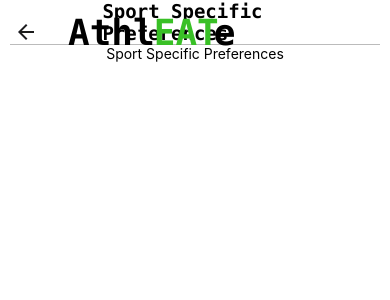
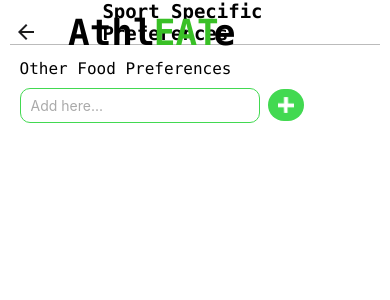
Before and after one commit to nir-g0/AthlEATe, a React Native app: screen /Sport in a window 390 px wide. Shown: the top 300 px of the page. Built offline with nearby package versions, Linux system fonts and the light colour scheme.

Commit message:
Update SportSpecificsScreen.tsx

```diff
--- a/Pages/PlanScreen/Preferences/SportSpecificsScreen.tsx
+++ b/Pages/PlanScreen/Preferences/SportSpecificsScreen.tsx
@@ -1,11 +1,29 @@
 import { Text, View } from 'react-native'
 import DefaultPage from '../../../ConstantStyles/DefaultPage'
+import GenericPreference from '../../../ConstantStyles/GenericPreference'
 
 function SportsScreen ({ navigation }) {
   return (
     <DefaultPage title={'Sport Specific Preferences'} navigation={navigation}>
-      <View>
-        <Text>Sport Specific Preferences</Text>
+      <View
+        style={{
+          marginHorizontal: '5%',
+          alignContent: 'center',
+          marginTop: '1%',
+          flex: 1,
+          justifyContent: 'center',
+          alignSelf: 'flex-start'
+        }}
+      >
+        <GenericPreference
+          title={'Other Food Preferences'}
+          placeholder={'Add here...'}
+          buttonText={'Add'}
+          selectedItems={[]}
+          onSelectionChange={item => {
+            console.log(item)
+          }}
+        />
       </View>
     </DefaultPage>
   )
```
